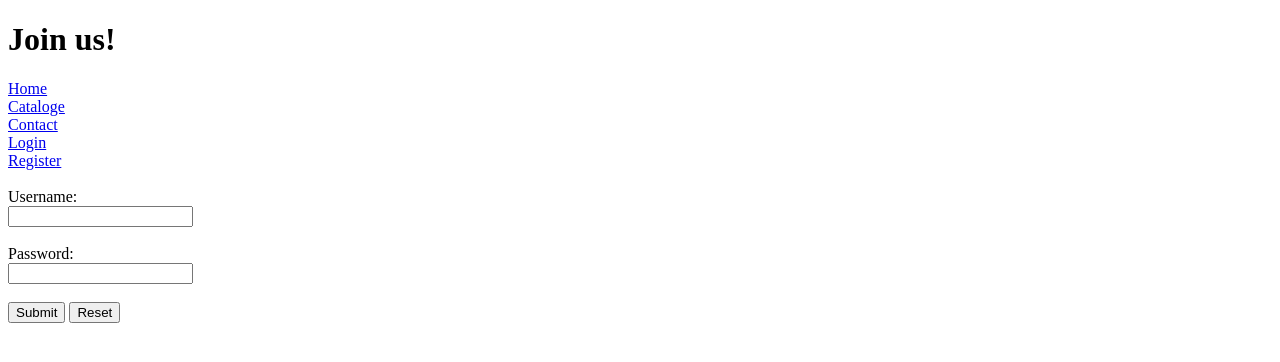
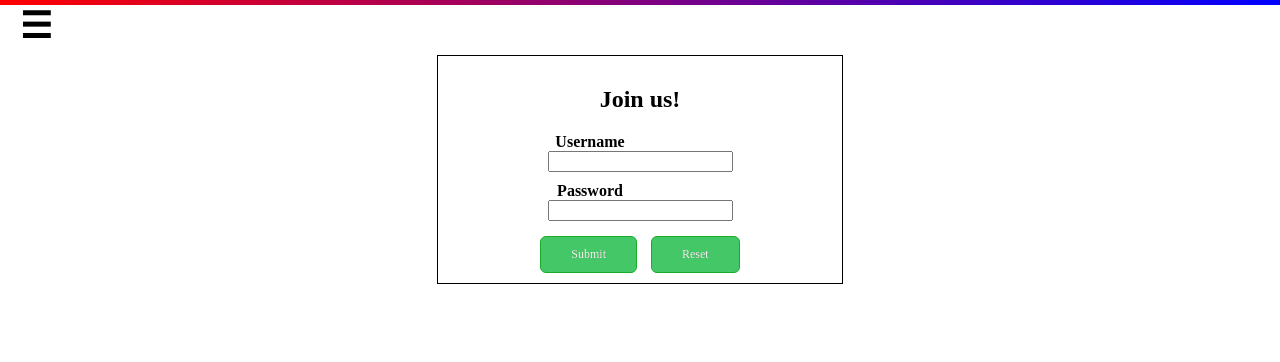
Before and after one commit to RhettAmin/4WW3, a PHP site: page /html/login.html in a window 1280 px wide. Shown: the top 362 px of the page. Run offline with PHP 8.4, Linux system fonts and the light colour scheme; some libraries are stand-ins or nearby versions.

Commit message:
styled login.html

```diff
--- a/Assignment_1/css/stylesheet.css
+++ b/Assignment_1/css/stylesheet.css
@@ -1,12 +1,14 @@
 body {
 	margin: 0;
+}
+label {
+	font-weight: bold;
 }
 
 .page-wrap {
 	overflow-x: hidden;
 	position: relative;
 	left: 0px;
-	background: #427;
 }
 
 .flair {
@@ -80,6 +82,12 @@ body {
   	-moz-transition: all 0.4s ease-out 0;
   	transition: all 0.4s ease-out 0;
 }
+.sidebar-open .content {
+	left: 210px;
+	-webkit-transition: all 0.4s ease-out 0;
+  	-moz-transition: all 0.4s ease-out 0;
+  	transition: all 0.4s ease-out 0;
+}
 
 
 .content {
@@ -89,6 +97,10 @@ body {
     padding-top: 50px;
     padding-bottom: 50px;
     height: 100%;
+    left: 0px;
+    -webkit-transition: all 0.4s ease-out 0;
+  	-moz-transition: all 0.4s ease-out 0;
+  	transition: all 0.4s ease-out 0;
 }
 
 
@@ -104,18 +116,19 @@ body {
 /**************************/
 .registration {
 	padding: 10px;
-	width: 27%;
+	width: 30%;
 	margin: auto;
 	border: 1px solid black;
 	float: none;
 	text-align: left;
  }
  .registration > form {
- 	padding-left: 50px
+ 	padding-left: 25px;
+ 	padding-right: 25px;
  }
  .registration > form > .form-buttons {
  	text-align: center;
- 	margin-left: -50px;
+ 	margin: auto;
  	padding: 15px;
  	letter-spacing: 10px;
  }
@@ -144,14 +157,54 @@ body {
 	top:1px;
 }
 
- }
-
 .inlinelabels {
 	display: block;
 }
 .inlinelabelspace {
 	display: inline-block;
 	width: 560%;
+}
+
+/**************************/
+/********* Login **********/
+/**************************/
+
+.login {
+	padding: 10px;
+	width: 30%;
+	margin: auto;
+	border: 1px solid black;
+	float: none;
+	text-align: left;
+ }
+.login > form {
+	text-align: center;
+ }
+ .login > form > .inlinelabels {
+ 	margin-left: -100px;
+ }
+ .login > form > .form-buttons {
+ 	text-align: center;
+ 	margin: auto;
+ 	padding: auto;
+ 	letter-spacing: 10px;
+ }
+.login > form > .form-buttons > button{
+	background-color:#44c767;
+	border-radius:6px;
+	border:1px solid #18ab29;
+	display:inline-block;
+	cursor:pointer;
+	color:#ffffff;
+	font-family: "Ubuntu", sans-serf;
+	font-size:12px;
+	padding:10px 30px;
+	box-shadow: 1px 1px 0px 1px #3dc21b;
+	text-shadow:0px 0px 0px #2f6627;
+	-moz-border-radius:6px;
+	-webkit-border-radius:6px;
+	-moz-box-shadow: 1px 1px 0px 1px #3dc21b;
+	-webkit-box-shadow: 1px 1px 0px
 }
 
 /**************************/
@@ -204,6 +257,9 @@ body {
 .heightspacer10 {
 	height: 10px;
 }
+.heightspacer15 {
+	height: 15px;
+}
 
 .widthspacer10 {
 	width: 10px;
--- a/Assignment_1/html/login.html
+++ b/Assignment_1/html/login.html
@@ -1,35 +1,71 @@
 <!DOCTYPE html>
-<html>
+<html lang ="en">
+
   <head>
+  <meta charset="UTF-8">
+    <meta http-equiv="X-UA-Compatible"  content="IE=edge,chrome=1">
+    <meta name="viewport" content="width=device-width, initial-scale=1">
+    <link rel='stylesheet' type='text/css' href='../css/stylesheet.css'>
     <title>Gleash</title>
   </head>
 
   <body>
-    <div id="header">
-      <h1>Join us!</h1>
-    </div>
 
-    <div id="links">
-      <nav>
-      	<a href="index.html">Home</a><br>
-      	<a href="https://google.com">Cataloge</a><br>
-      	<a href="https://google.com">Contact</a><br>
-      	<a href="#">Login</a><br>
-      	<a href="registration.html">Register</a><br><br>
-      </nav>
-    </div>
+    <div class="page-wrap">
 
+      <div class="flair"></div>
 
-  <form>
-    Username:<br>
-    <input type="text" name="username">
-    <br><br>
-    Password:<br>
-    <input type="password" name="psw">
-    <br><br>
-    <input type="submit" value="Submit">
-    <input type="reset" value="Reset">
-  </form>
+      <label class="toggle">☰</label>
+
+      <div class="content">
+        <div class="container">
+
+          <div class="login">
+            <h2 style="text-align: center">Join us!</h2>
+            <form>
+
+              <div class="inlinelabels">
+                <label>Username</label>
+              </div>
+              <div>
+                <input type="text" name="username">
+              </div>
+
+              <div class="heightspacer10"></div>
+
+              <div class="inlinelabels">
+                <label>Password</label>
+              </div>
+              <div>
+                <input type="text" name="username">
+              </div>
+
+              <div class="heightspacer15"></div>
+
+              <div class="form-buttons">
+                <button type="submit" value="Submit">Submit</button>
+                <button type="reset" value="Reset">Reset</button>
+              </div>
+
+            </form>
+          </div>
+        </div>
+      </div> <!-- END Content -->
+
+      <div class="sidebar">
+        <ul>
+          <a href="index.html"><li>HOME</li></a>
+          <a href="index.html"><li>CATALOGUE</li></a>
+          <a href="contact.html"><li>CONTACT US</li></a>
+          <a href="login.html"><li>LOGIN</li></a>
+          <a href="#"><li>REGISTER</li></a>
+        </ul>
+      </div>
+
+    </div><!-- page-wrap -->
+
+    <script src="https://ajax.googleapis.com/ajax/libs/jquery/2.1.3/jquery.min.js"> </script>
+    <script src="../js/sidebar_toggle.js"></script>
 
 </body>
 
```
Also changed, not shown: Assignment_1/html/registration.html (+13 -6 lines), 3 other files.
